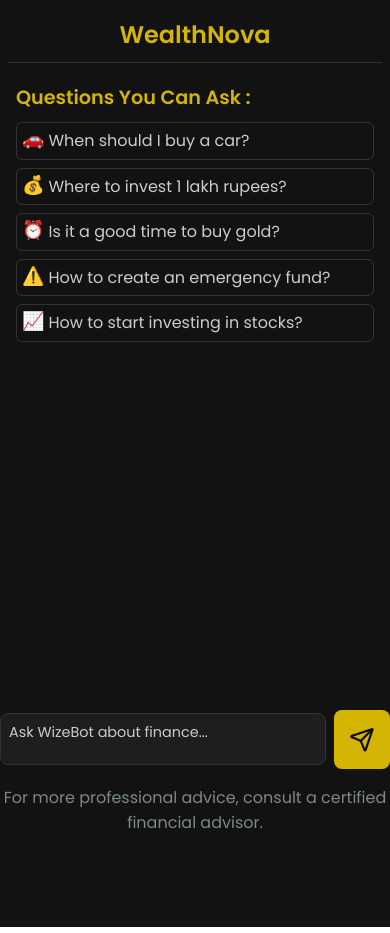
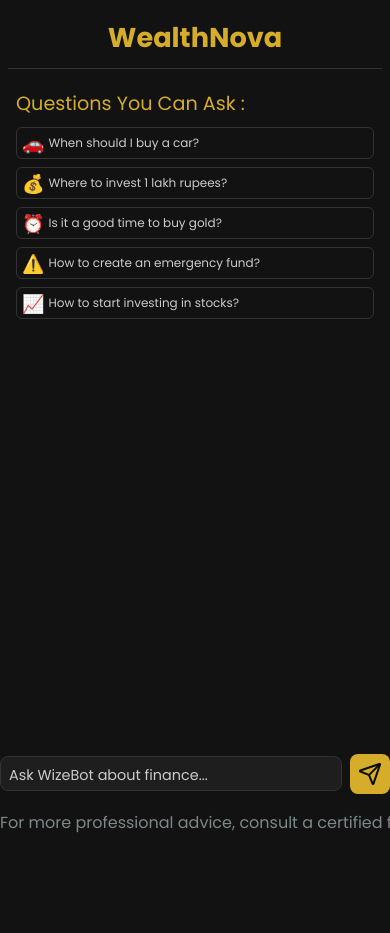
Before and after one commit to maheksh/wealthnova, a Next.js app: page / in a window 390 px wide. Built offline with nearby package versions, Linux system fonts and the light colour scheme.

Commit message:
Add type: module to package.json, fix next.config.ts to reference generate-news-lists.ts

```diff
--- a/app/components/FloatingChatbot.tsx
+++ b/app/components/FloatingChatbot.tsx
@@ -26,8 +26,8 @@ export default function FloatingChatbot() {
   useEffect(() => {
     const textarea = document.querySelector('.input-field') as HTMLTextAreaElement;
     if (textarea) {
-      textarea.style.height = 'auto'; // Reset height
-      textarea.style.height = `${Math.min(Math.max(textarea.scrollHeight, 32), 150)}px`; // Limit to max-height of 150px
+      textarea.style.height = '23px'; // Force single line height initially
+      textarea.style.height = `${Math.min(Math.max(textarea.scrollHeight, 23), 150)}px`; // Ensure it stays at 23px minimum
     }
   }, [inputText]);
 
--- a/app/globals.css
+++ b/app/globals.css
@@ -44,9 +44,9 @@ body {
 }
 
 .navbar-title {
-  color: #ffd900d1;
-  font-size: clamp(1.5rem, 2.5vw, 2rem);
-  font-weight: 600;
+  color: #D5AD2A;
+  font-size: clamp(1.7rem, 2.2vw, 2.2rem); /* Increased by 0.5rem */
+  font-weight: 700;
   margin: 0;
 }
 
@@ -56,8 +56,8 @@ body {
 
 .section-title {
   font-size: clamp(1.2rem, 2vw, 1.5rem);
-  font-weight: 600;
-  color: #ffd900d1;
+  font-weight: 400;
+  color: #D5AD2A;
   margin-bottom: 0.5rem;
 }
 
@@ -82,6 +82,7 @@ body {
   word-wrap: break-word;
   overflow-wrap: break-word;
   min-width: 0;
+  font-size: 0.85rem;
 }
 
 .card:hover {
@@ -162,8 +163,9 @@ body {
     padding: 0.3125rem;
     gap: 0.25rem;
     border-radius: 0.375rem;
-    max-width: 100%; /* Changed to 100% for full width */
-    width: 100%; /* Ensure full width on mobile */
+    max-width: 100%;
+    width: 100%;
+    font-size: 0.75rem;
   }
 
   .card-emoji {
@@ -224,8 +226,11 @@ body {
   }
 
   .disclaimer {
-    font-size: 1rem;
+    font-size: 0.75rem;
+    color: #7d8888;
+    text-align: center;
     margin-top: 0.25rem;
+    white-space: nowrap;
   }
 }
 
@@ -266,9 +271,9 @@ body {
 }
 
 .send-button {
-  width: 3.5rem;
-  height: 3.68rem;
-  background-color: #ffd900d1;
+  width: 2.5rem;
+  height: 2.5rem;
+  background-color: #D5AD2A;
   border-radius: 0.5rem;
   display: flex;
   align-items: center;
@@ -280,12 +285,12 @@ body {
 }
 
 .send-button:hover {
-  background-color: #dddd64;
+  background-color: #D5AD2ACC;
 }
 
 .send-icon {
-  width: 1.6rem;
-  height: 1.6rem;
+  width: 1.5rem;
+  height: 1.5rem;
   color: #0b0b0a;
 }
 
@@ -295,21 +300,3 @@ body {
   text-align: center;
   margin-top: 0.25rem;
 }
-
-.popup {
-  position: fixed;
-  top: 50%;
-  left: 50%;
-  transform: translate(-50%, -50%);
-  background-color: rgba(0, 0, 0, 0.8);
-  color: #cccccc;
-  padding: 0.75rem 1.5rem;
-  border-radius: 0.5rem;
-  z-index: 1000;
-  box-shadow: 0 2px 4px rgba(0, 0, 0, 0.1);
-}
-
-.popup-content {
-  font-size: 0.9rem;
-  text-align: center;
-}
--- a/app/layout.tsx
+++ b/app/layout.tsx
@@ -18,7 +18,7 @@ export default function RootLayout({
       <head>
         <link href="https://fonts.googleapis.com/css2?family=Poppins:wght@400;500;600;700&display=swap" rel="stylesheet" />
       </head>
-      <body>
+      <body style={{ overflow: 'hidden' }}>
         <div className="app-container">
           <Navbar />
           {children}
--- a/app/page.tsx
+++ b/app/page.tsx
@@ -1,7 +1,7 @@
 'use client';
 
 import { useState } from 'react';
-import Head from 'next/head'; // Ensure viewport meta tag
+import Head from 'next/head';
 
 export default function Home() {
   const questions = [
@@ -13,21 +13,18 @@ export default function Home() {
   ];
 
   const handleTabClick = (content: string, text: string) => {
-    // Optional: Interact with chatbot if needed (e.g., prefill input)
     console.log(`Selected: ${text}, Content: ${content}`);
   };
 
   return (
     <>
       <Head>
-        <meta name="viewport" content="width=device-width, initial-scale=1.0" /> {/* Ensure mobile viewport */}
+        <meta name="viewport" content="width=device-width, initial-scale=1.0" />
       </Head>
-      <div className="app-container">
-        {/* Questions Section */}
+      <div className="app-container" style={{ overflow: 'hidden' }}>
         <div className="questions-section">
           <h2 className="section-title">Questions You Can Ask :</h2>
-          {/* Question Cards */}
-          <div className="cards-container">
+          <div className="cards-container" style={{ overflow: 'hidden' }}>
             {questions.map((q) => (
               <div
                 key={q.id}
```
